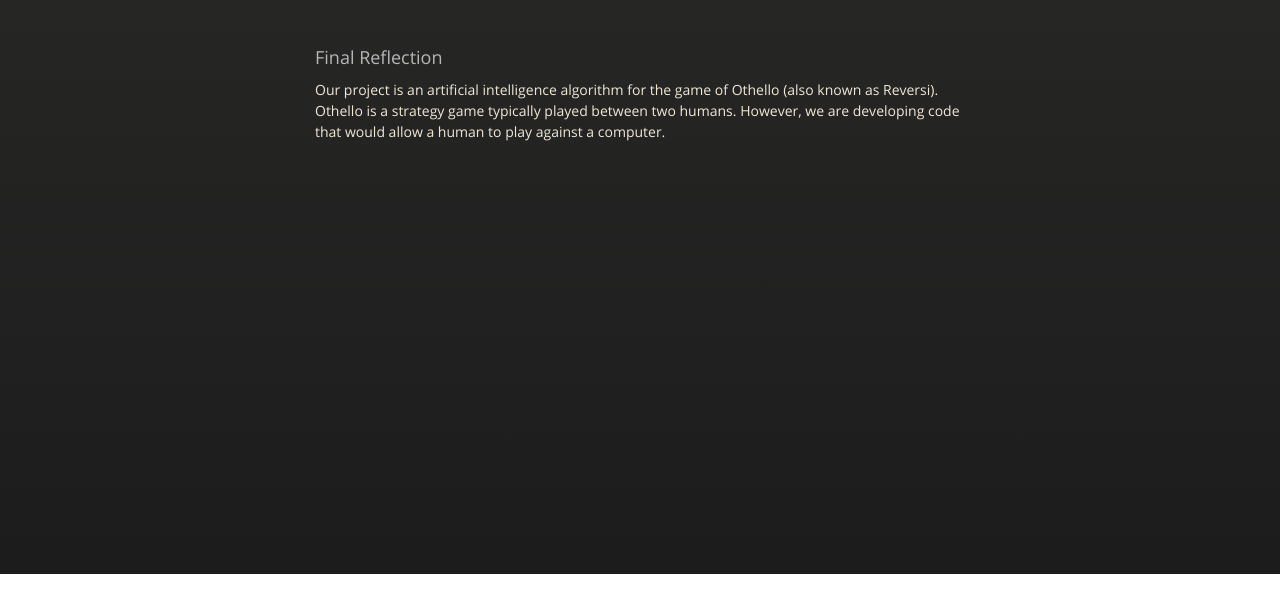
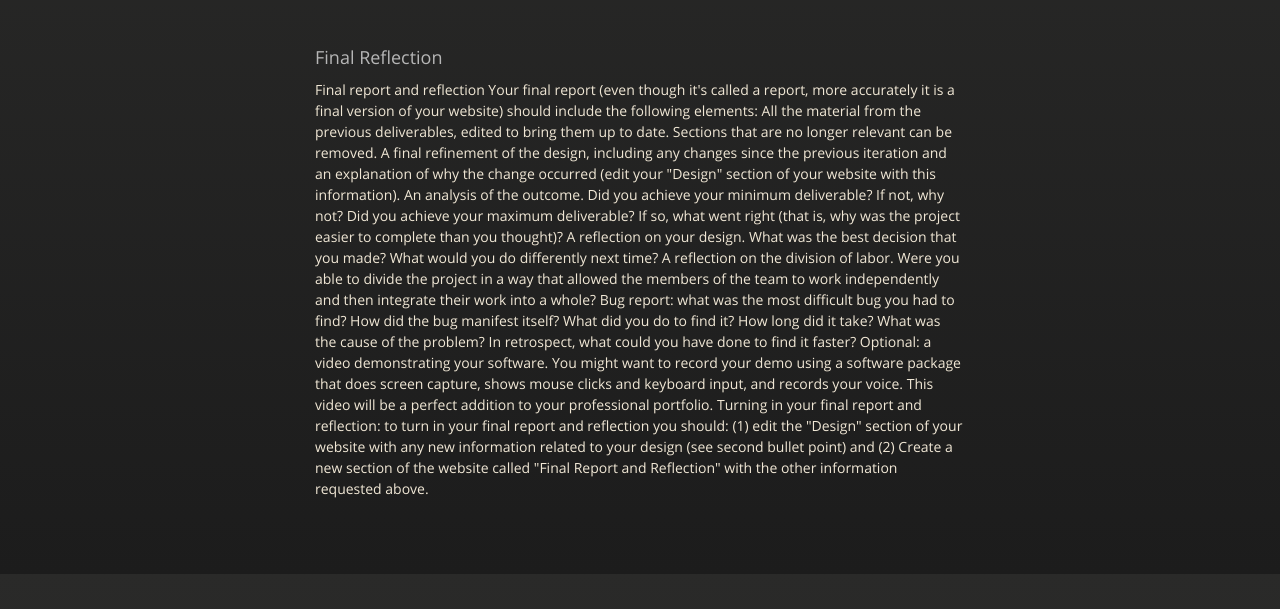
Before and after one commit to CaseyAlvarado/Zen-Master-Go, a plain HTML site: page final.html in a window 1280 px wide. Shown: the part 226-835 px from the top of the page. Before the commit the page ends 800 px from the top, so only its background shows below. Drawn offline with nearby package versions, Linux system fonts and the light colour scheme.

Commit message:
Added outline for final reflection

```diff
--- a/final.html
+++ b/final.html
@@ -38,7 +38,17 @@
     </div>
 <h3>Final Reflection</h3>
 
-<p>Our project is an artificial intelligence algorithm for the game of Othello (also known as Reversi). Othello is a strategy game typically played between two humans. However, we are developing code that would allow a human to play against a computer.</p>
+<p>Final report and reflection
+Your final report (even though it's called a report, more accurately it is a final version of your website) should include the following elements:
+All the material from the previous deliverables, edited to bring them up to date.  Sections that are no longer relevant can be removed.
+A final refinement of the design, including any changes since the previous iteration and an explanation of why the change occurred (edit your "Design" section of your website with this information).
+An analysis of the outcome.  Did you achieve your minimum deliverable?  If not, why not?  Did you achieve your maximum deliverable?  If so, what went right (that is, why was the project easier to complete than you thought)?
+A reflection on your design.  What was the best decision that you made?  What would you do differently next time?
+A reflection on the division of labor.  Were you able to divide the project in a way that allowed the members of the team to work independently and then integrate their work into a whole?
+Bug report: what was the most difficult bug you had to find? How did the bug manifest itself?  What did you do to find it? How long did it take?  What was the cause of the problem?  In retrospect, what could you have done to find it faster?
+Optional: a video demonstrating your software.  You might want to record your demo using a software package that does screen capture, shows mouse clicks and keyboard input, and records your voice.  This video will be a perfect addition to your professional portfolio.
+
+Turning in your final report and reflection: to turn in your final report and reflection you should: (1) edit the "Design" section of your website with any new information related to your design (see second bullet point) and (2) Create a new section of the website called "Final Report and Reflection" with the other information requested above.</p>
 
       </section>
 
```
